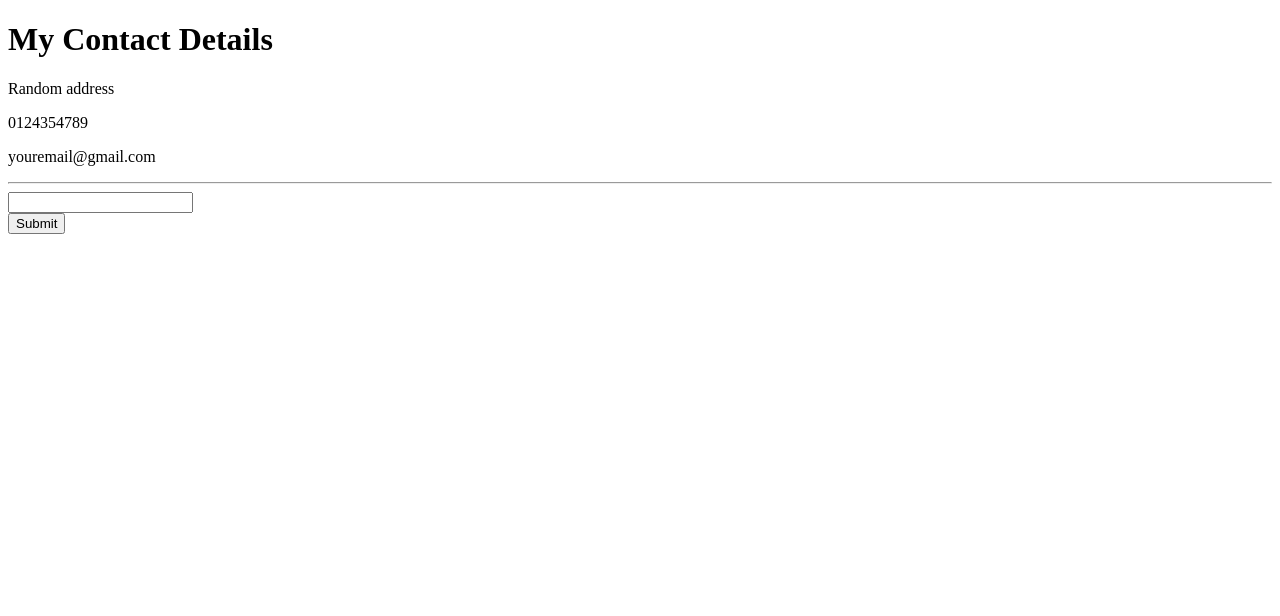
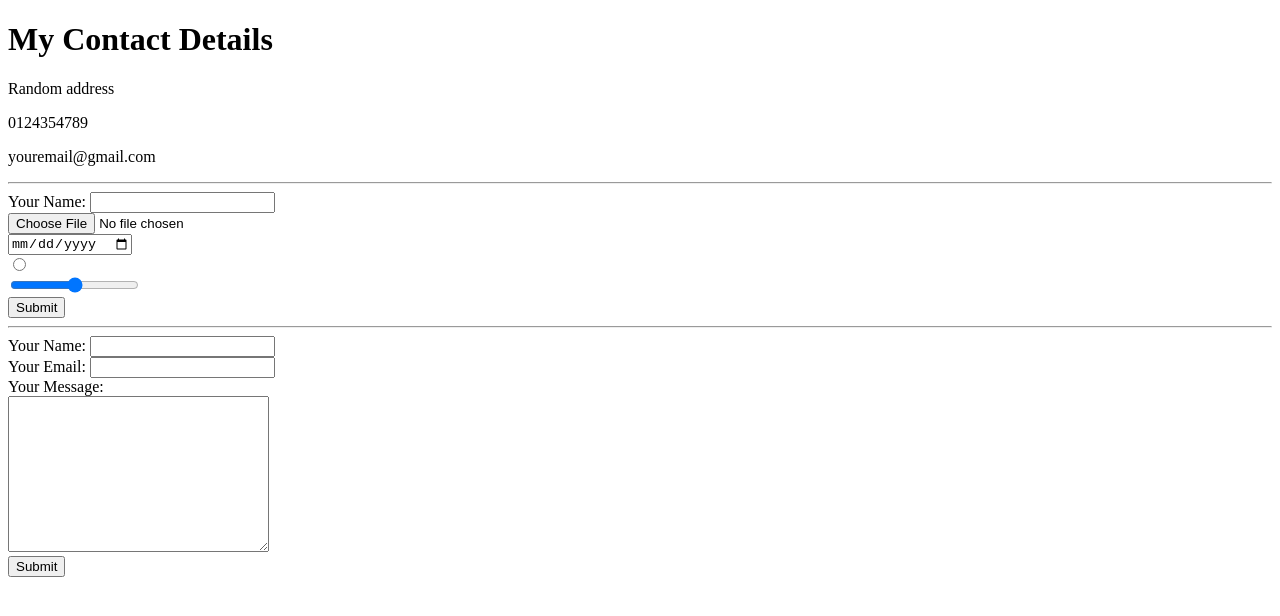
Before and after one commit to axel-blazz/CV, a plain HTML site: page Contact-me.html in a window 1280 px wide. Drawn offline with Linux system fonts and the light colour scheme.

Commit message:
Update Contact-me.html

```diff
--- a/Contact-me.html
+++ b/Contact-me.html
@@ -1,9 +1,11 @@
 <!DOCTYPE html>
 <html lang="en" dir="ltr">
+
 <head>
   <meta charset="utf-8">
   <title>Contact Me</title>
 </head>
+
 <body>
   <h1>My Contact Details</h1>
   <p>Random address</p>
@@ -11,10 +13,31 @@
   <p>youremail@gmail.com</p>
   <hr>
   <form class="text" action="mailto:anish28april@gmail.com" method="post">
-      <label for="Your Name:"></label>
+    <label for="Name">Your Name:</label>
     <input type="text" name="" value="">
     <br>
-      <input type="submit" name="" >
+    <input type="file" name="" value="">
+    <br>
+    <input type="date" name="" value="">
+    <br>
+    <input type="radio" name="" value="">
+    <br>
+    <input type="range" name="" value="">
+    <br>
+    <input type="submit" name="">
+  </form>
+
+  <hr>
+  <form action="mailto:anish28april@gmail.com" method="post" enctype="text/plain">
+    <label for="">Your Name:</label>
+    <input type="text" name="yourName" value="">
+    <br>
+    <label for="">Your Email:</label>
+    <input type="email" name="yourEmail" value=""><br>
+    <label for="">Your Message:</label><br>
+    <textarea name="yourMessage" rows="10" cols="30"></textarea><br>
+    <input type="submit" name="">
   </form>
 </body>
+
 </html>
```
Lines whose indentation alone changed are shown as unchanged.
